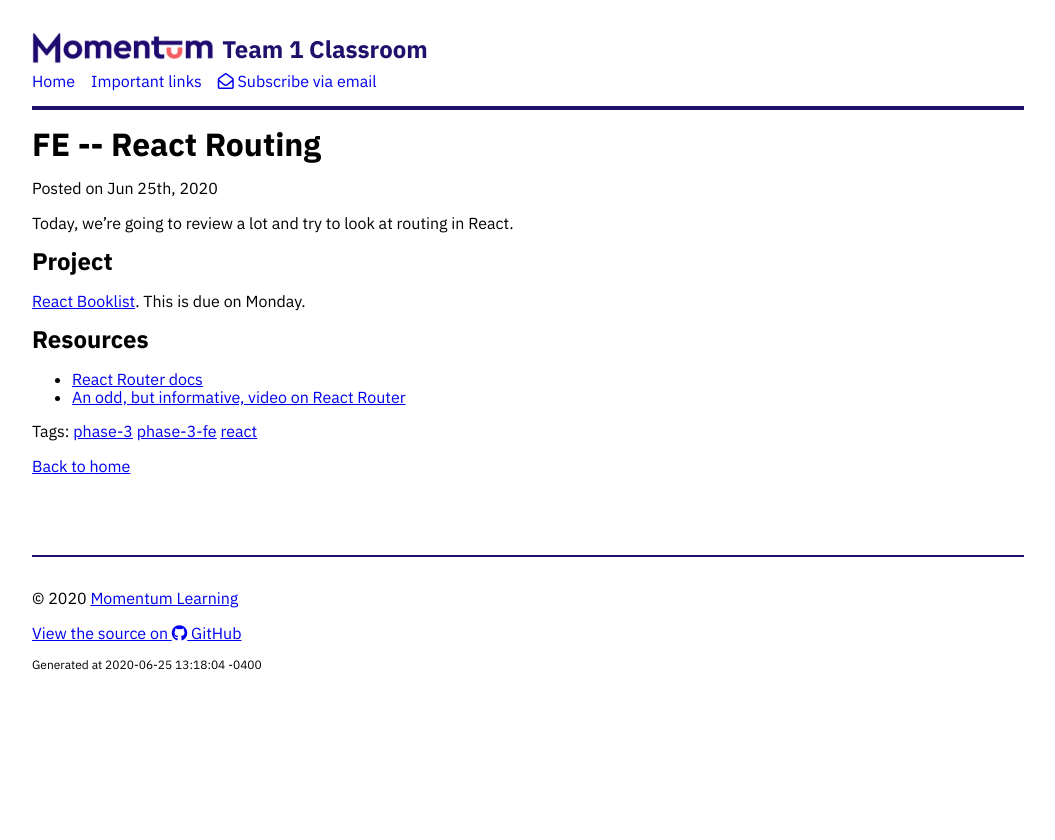
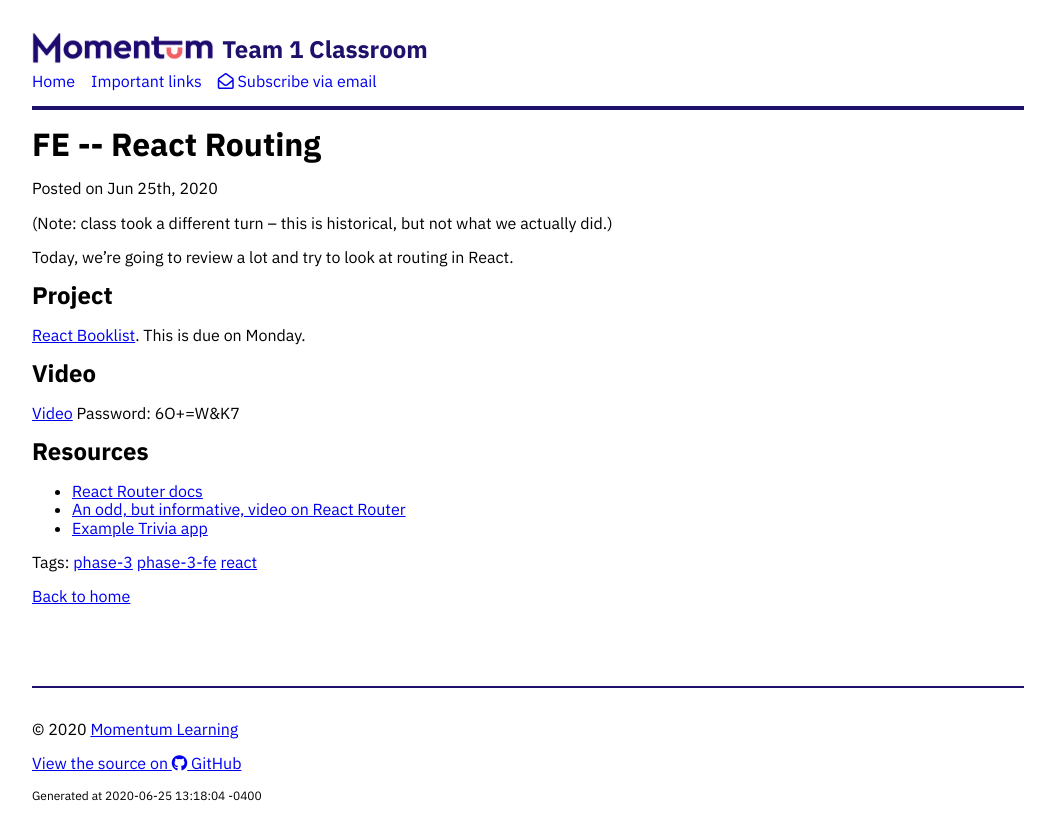
Before and after one commit to Momentum-Morehouse-2/Momentum-Morehouse-2.github.io, a Jekyll site: the page built from _posts/2020-06-25-fe-react-routing.md, in a window 1280 px wide. Shown: the top 840 px of the page, without its empty margins (112-1167 px from the left). Built offline with Jekyll 4.4.1, drawn with Linux system fonts in a browser that asks for light colours; nearby versions of some CDN libraries.

Commit message:
Add video

```diff
--- a/_posts/2020-06-25-fe-react-routing.md
+++ b/_posts/2020-06-25-fe-react-routing.md
@@ -3,6 +3,8 @@ layout: post
 title: FE -- React Routing
 tags: phase-3 phase-3-fe react
 ---
+
+(Note: class took a different turn -- this is historical, but not what we actually did.)
 
 Today, we're going to review a lot and try to look at routing in React.
 
@@ -10,7 +12,12 @@ Today, we're going to review a lot and try to look at routing in React.
 
 [React Booklist](https://classroom.github.com/a/SalPBroS). This is due on Monday.
 
+## Video
+
+[Video](https://us02web.zoom.us/rec/share/u_ZYMprcz2pIaY3Q6E_6e5BiGN_ueaa8g3Icq6UNzEiF0NOkVWA2bD2u-Hl0TNRD) Password: 6O+=W&K7
+
 ## Resources
 
 - [React Router docs](https://reacttraining.com/react-router/web/guides/quick-start)
 - [An odd, but informative, video on React Router](https://www.youtube.com/watch?v=Law7wfdg_ls)
+- [Example Trivia app](https://github.com/momentum-team-1/example--react-trivia)
```
